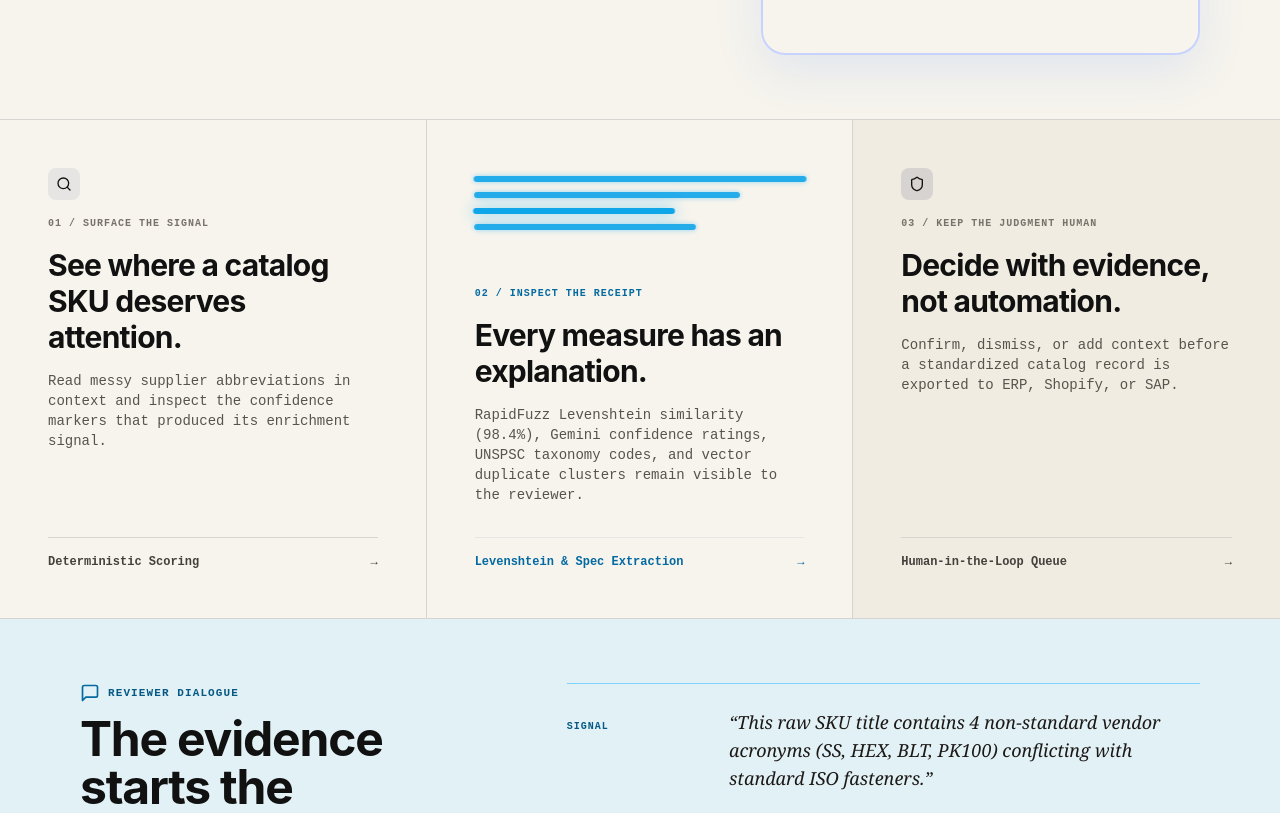
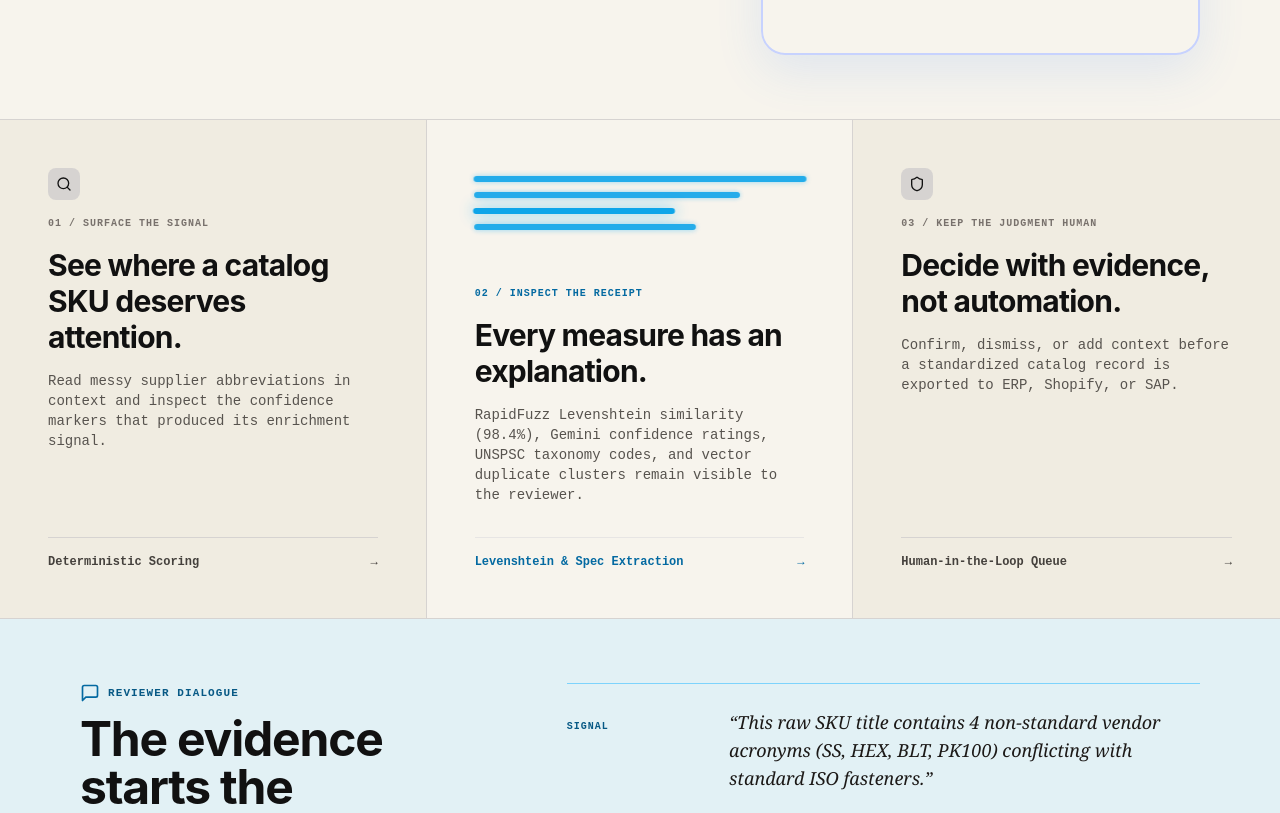
Before and after one commit to ianuj-yadav/UniEnrich-AI, a Next.js app in the folder frontend/: page / in a window 1280 px wide. Shown: the part 760-1573 px from the top of the page. Built offline with nearby package versions, Linux system fonts and the light colour scheme; no server answers.

Commit message:
feat: match first slide background color with third slide (bg-[#f0ece1])

```diff
--- a/frontend/src/app/page.tsx
+++ b/frontend/src/app/page.tsx
@@ -182,10 +182,10 @@ export default function DashboardPage() {
           ==================================================================== */}
       <section className="w-full grid grid-cols-1 md:grid-cols-3 border-b border-stone-300">
 
-        {/* Card 1: Warm Off-White */}
-        <div className="bg-[#f7f4ed] p-8 sm:p-12 border-b md:border-b-0 md:border-r border-stone-300 flex flex-col justify-between space-y-8">
+        {/* Card 1: Light Warm Silver (matching Card 3) */}
+        <div className="bg-[#f0ece1] p-8 sm:p-12 border-b md:border-b-0 md:border-r border-stone-300 flex flex-col justify-between space-y-8">
           <div className="space-y-4">
-            <div className="w-8 h-8 rounded-lg bg-stone-200 flex items-center justify-center text-black shadow-xs">
+            <div className="w-8 h-8 rounded-lg bg-stone-300 flex items-center justify-center text-black shadow-xs">
               <Search className="w-4 h-4" />
             </div>
             <div className="text-[10px] font-mono font-bold uppercase tracking-widest text-stone-500">
```
